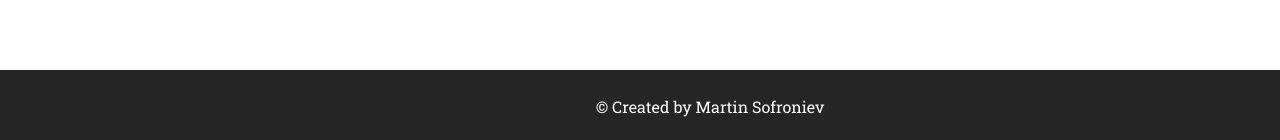
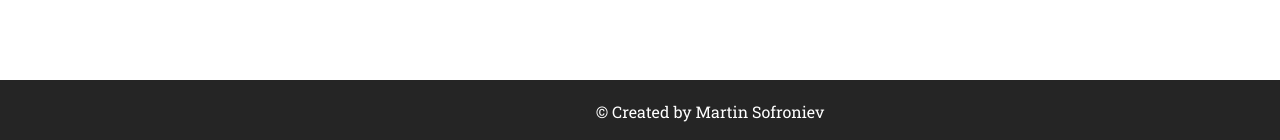
Before and after one commit to Martin322s/interview-task, a React (Create React App) app: page / in a window 1280 px wide. Shown: the part 657-797 px from the top of the page. Built offline with nearby package versions, Linux system fonts and the light colour scheme; no server answers.

Commit message:
footer style changes

```diff
--- a/src/components/Footer/styles/Footer.module.css
+++ b/src/components/Footer/styles/Footer.module.css
@@ -1,7 +1,7 @@
 .footer {
     display: flex;
     justify-content: space-around;
-    padding: 10px 70px;
+    padding: 5px 70px;
     color: white;
     background-color: rgb(37, 37, 37);
     position: fixed;
--- a/src/components/Home/styles/Home.module.css
+++ b/src/components/Home/styles/Home.module.css
@@ -8,6 +8,7 @@
 .home-section {
     display: flex;
     gap: 20px;
+    margin-bottom: 80px;
 }
 
 .home-section ul li {
```
